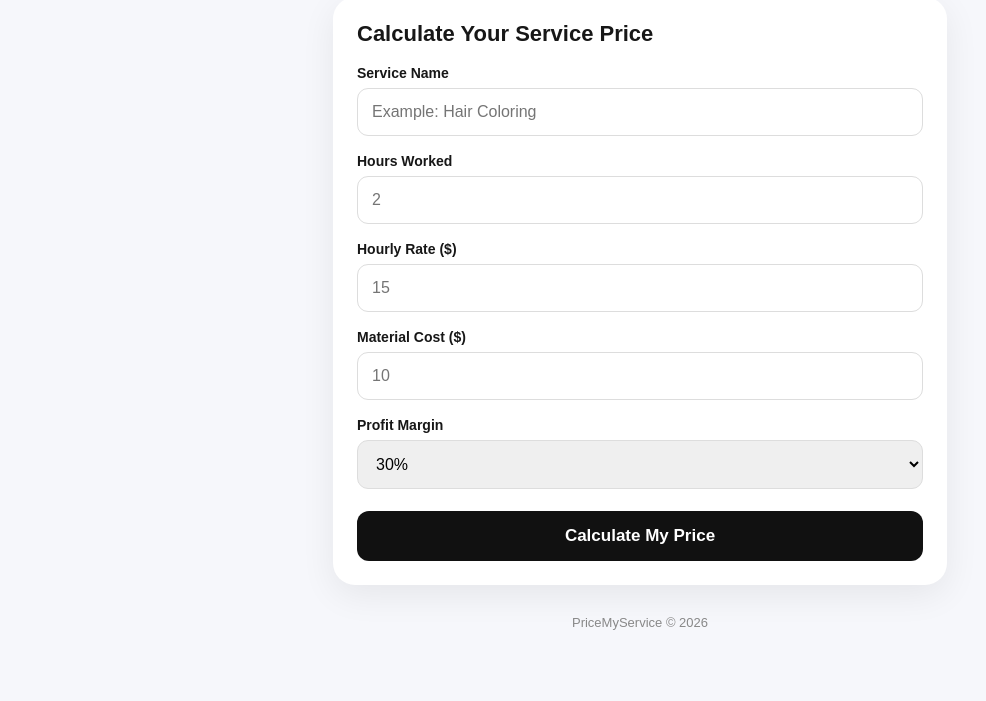
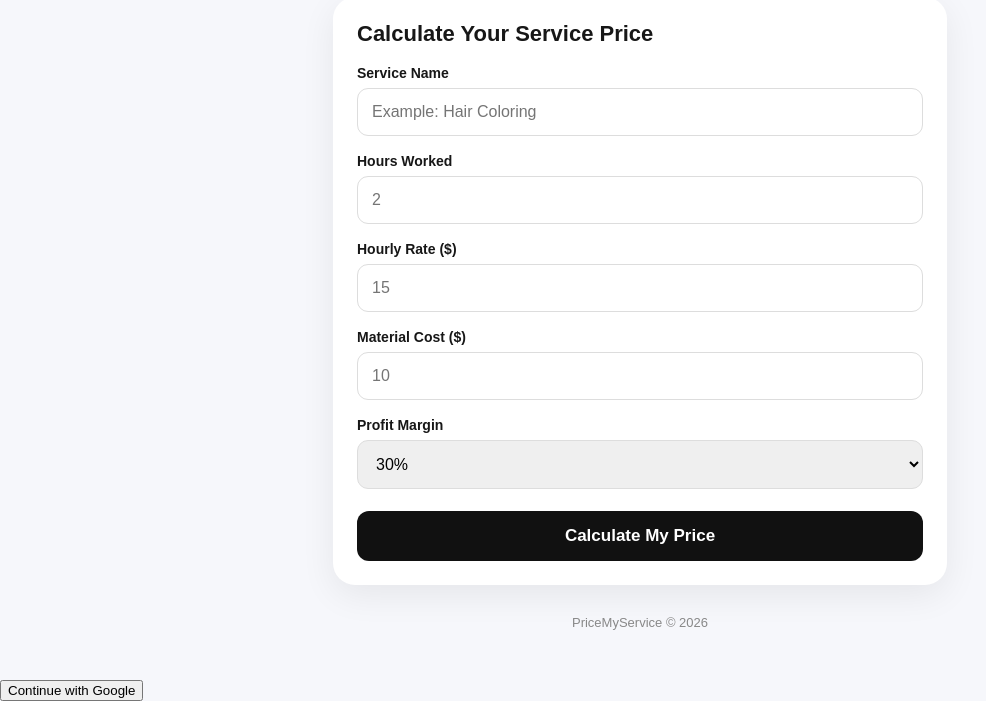
Before and after one commit to wassimhijazi1-arch/Pricemyservice-MVP, a plain HTML site: page index.html in a window 1280 px wide. Shown: the part 142-843 px from the top of the page, without its empty margins (0-986 px from the left). Before the commit the page ends 822 px from the top, so only its background shows below. Drawn offline with Linux system fonts and the light colour scheme.

Commit message:
Update index.html

```diff
--- a/index.html
+++ b/index.html
@@ -463,7 +463,14 @@ alert("Result copied!");
 }
 
 </script>
+<button onclick="signInWithGoogle()">Continue with Google</button>
 
+<script>
+function signInWithGoogle() {
+  window.location.href =
+    "https://codserosgkwaumvrpfdz.supabase.co/auth/v1/authorize?provider=google";
+}
+</script>
 </body>
 
 </html>
```
